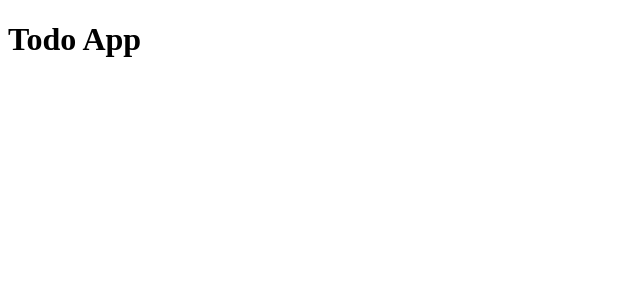
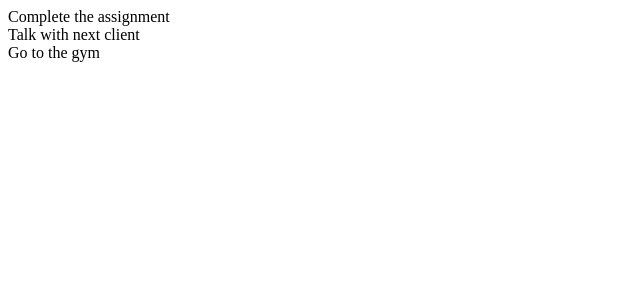
Before and after one commit to shehanp12/To-Do-app, a React (Create React App) app: page / in a window 1280 px wide. Shown: the top 300 px of the page, without its empty margins (0-640 px from the left). Built offline with nearby package versions, Linux system fonts and the light colour scheme.

Commit message:
component

```diff
--- a/src/App.js
+++ b/src/App.js
@@ -3,10 +3,31 @@ import TodoApp from "./components/Todo";
 
 class App extends Component{
 
-  render(){
+    state = {
+        todos: [
+            {
+                id:1,
+                title:"Complete the assignment",
+                completed:false
+            },
+            {
+                id:2,
+                title: "Talk with next client",
+                completed: false
+            },
+            {
+                id:3,
+                title: "Go to the gym",
+                completed: false
+            }
+
+        ]
+    }
+
+    render(){
     return(
-        <div className="App">
-        <TodoApp/>
+        <div>
+        <TodoApp todos={this.state.todos} />
         </div>
     )
   }
--- /dev/null
+++ b/src/components/Todo.js
@@ -0,0 +1,15 @@
+import  React,{Component} from  'react'
+import TodoItem from "./TodoItem";
+
+class  TodoApp extends Component{
+    render(){
+        return this.props.todos.map((todo) => (
+            <TodoItem todo={todo}/>
+
+            ));
+
+
+    }
+}
+
+export  default  TodoApp;
--- a/src/components/Todo.jsx
+++ /dev/null
@@ -1,15 +0,0 @@
-import  React,{Component} from  'react'
-
-class  TodoApp extends Component{
-
-    render(){
-        return(
-            <div className="TodoApp">
-                <h1>Todo App </h1>
-                </div>
-        )
-    }
-
-}
-
-export  default  TodoApp;
--- /dev/null
+++ b/src/components/TodoItem.js
@@ -0,0 +1,17 @@
+import  React,{Component} from 'react'
+
+class TodoItem extends Component{
+
+    render(){
+        return(
+            <div>
+                {this.props.todo.title}
+            </div>
+
+        )
+    }
+
+
+}
+
+export  default  TodoItem;
```
